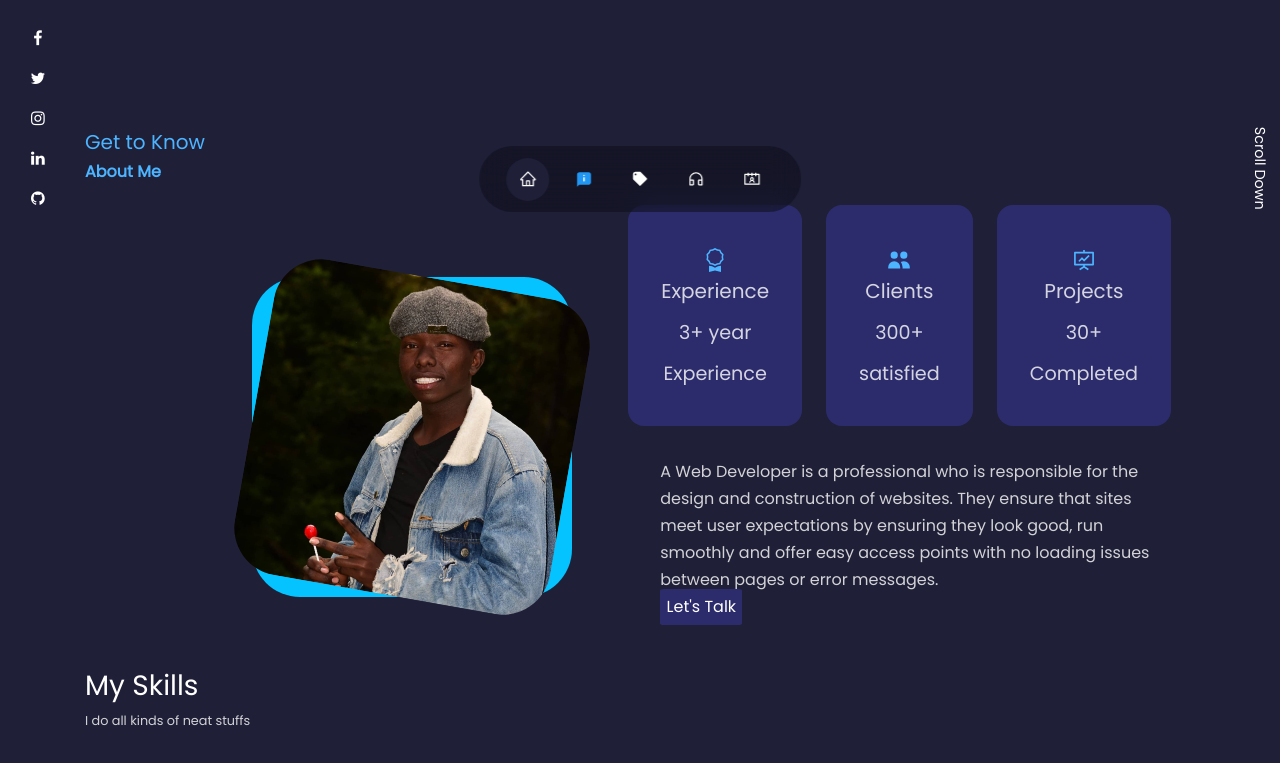
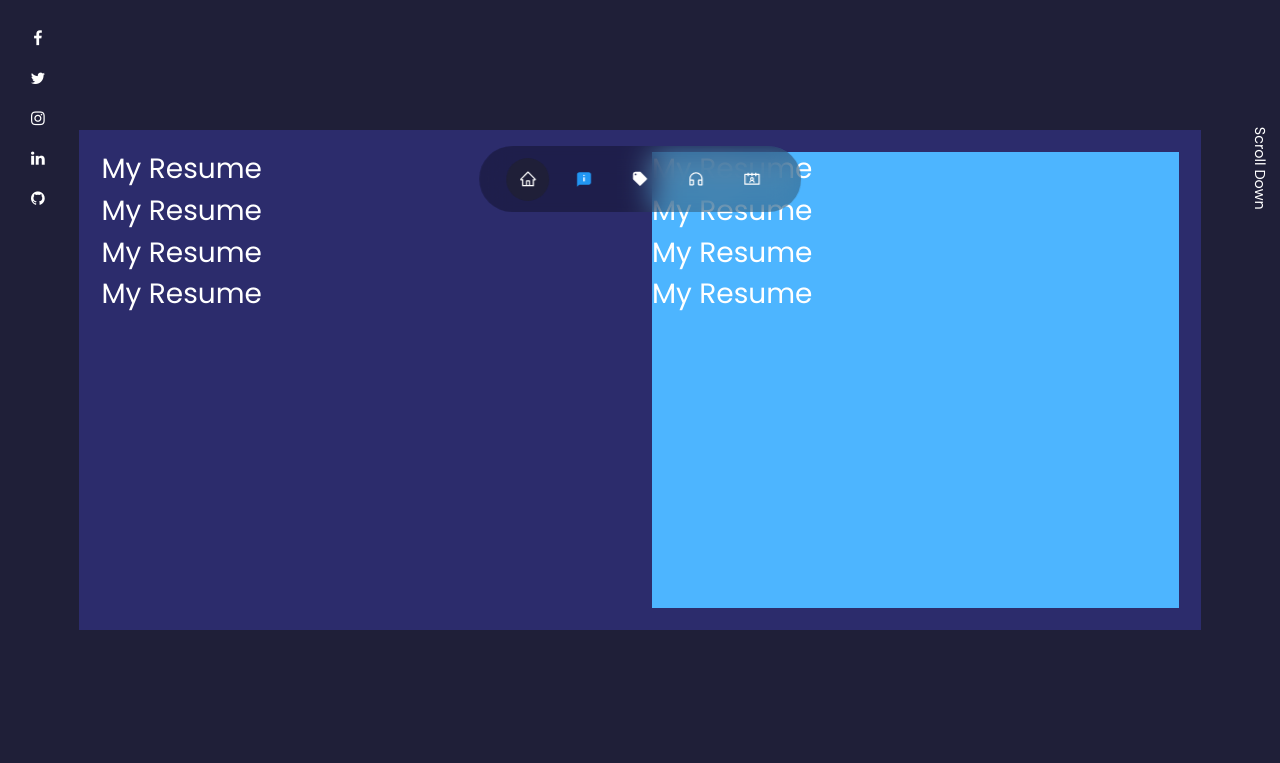
Before and after one commit to jasonkiptoo/my-portfolio, a React (Create React App) app: page / in a window 1280 px wide. Shown: the part 540-1303 px from the top of the page. Built offline with nearby package versions, Linux system fonts and the light colour scheme; a web font is replaced by a local one.

Commit message:
:100:
added the resume component :100:

```diff
--- a/src/App.js
+++ b/src/App.js
@@ -5,12 +5,14 @@ import AboutMe from "./PortfolioContainer/AboutMe/AboutMe";
 import Navbar from "./PortfolioContainer/Navbar/Navbar";
 import Contact from "./PortfolioContainer/ContactMe/Contact";
 import Skills from "./PortfolioContainer/Skills/Skills";
+import Resume from "./PortfolioContainer/MyResume/Resume";
 
 function App() {
   return (
     <div className="App">
       <Home />
       <Navbar/>
+      <Resume/>
       <AboutMe />
       <Skills/>
       <Contact/>
--- a/src/PortfolioContainer/Home/Profile/Profile.js
+++ b/src/PortfolioContainer/Home/Profile/Profile.js
@@ -7,13 +7,13 @@ function Profile() {
   return (
     <div className="container-lg" id="home">
       <div className="profile-container">
-        <div className="profile-parent" >
+        <div className="profile-parent">
           <div className="profile-details">
             <div className="profile-details-name">
               <span className="primary-text">
                 Hello, I'm{" "}
                 <span className="highlighted-text" style={{ color: "#FF5823" }}>
-                  Jason{" "} Kiptoo
+                  Jason Kiptoo
                 </span>{" "}
               </span>
             </div>
@@ -36,7 +36,16 @@ function Profile() {
                   />
                 </h1>
               </span>
-              <span className="profile-role-tagline">Always Building</span>
+              <span className="profile-role-tagline">
+                "Crafting elegant solutions, one line of code at a time."
+              </span>
+              {/* <h2 className="profile-role-tagline">
+                "Tech-savvy software developer, Jason Kiptoo, brings a unique
+                combination of creativity and efficiency to every project. With
+                a focus on user experience, he designs and develops cutting-edge
+                applications that are both functional and aesthetically
+                pleasing."
+              </h2> */}
             </div>
             <div className="profile-options">
               <button className="btn primary-btn">Hire Me</button>
@@ -45,7 +54,7 @@ function Profile() {
               </a>
             </div>
           </div>
-         <div className="profile-image">
+          <div className="profile-image">
             <div className="profile-image-background"></div>
           </div>
         </div>
--- /dev/null
+++ b/src/PortfolioContainer/MyResume/Resume.css
@@ -0,0 +1,16 @@
+.resume-container {
+  background-color: #ff5964;
+  height: 500px;
+  display: flex;
+}
+.resume-container {
+  display: grid;
+  cursor: pointer;
+  grid-template-columns: repeat(2, 1fr);
+  gap: 1.5rem;
+  padding: 2%;
+  background-color: var(--color-variant);
+}
+.resume-body{
+    background-color: var(--color-primary);
+}
--- /dev/null
+++ b/src/PortfolioContainer/MyResume/Resume.js
@@ -0,0 +1,24 @@
+import React from "react";
+import "./Resume.css";
+function Resume() {
+  return (
+    <div className="container">
+      <div className="resume-container">
+        <div className="resume-header">
+          <h3>My Resume</h3>
+          <h3>My Resume</h3>
+          <h3>My Resume</h3>
+          <h3>My Resume</h3>
+        </div>
+        <div className="resume-body">
+          <h3>My Resume</h3>
+          <h3>My Resume</h3>
+          <h3>My Resume</h3>
+          <h3>My Resume</h3>
+        </div>
+      </div>
+    </div>
+  );
+}
+
+export default Resume;
```
